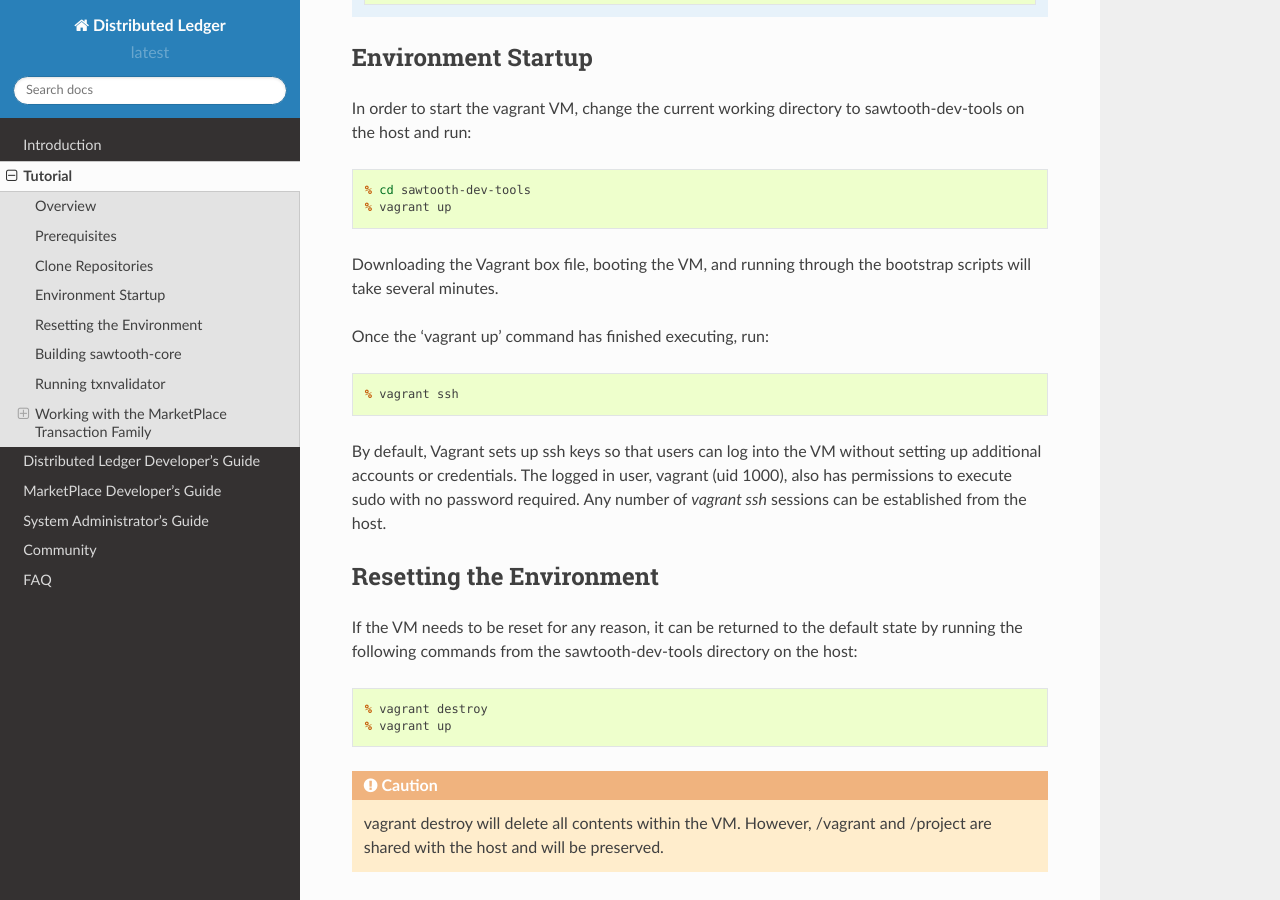
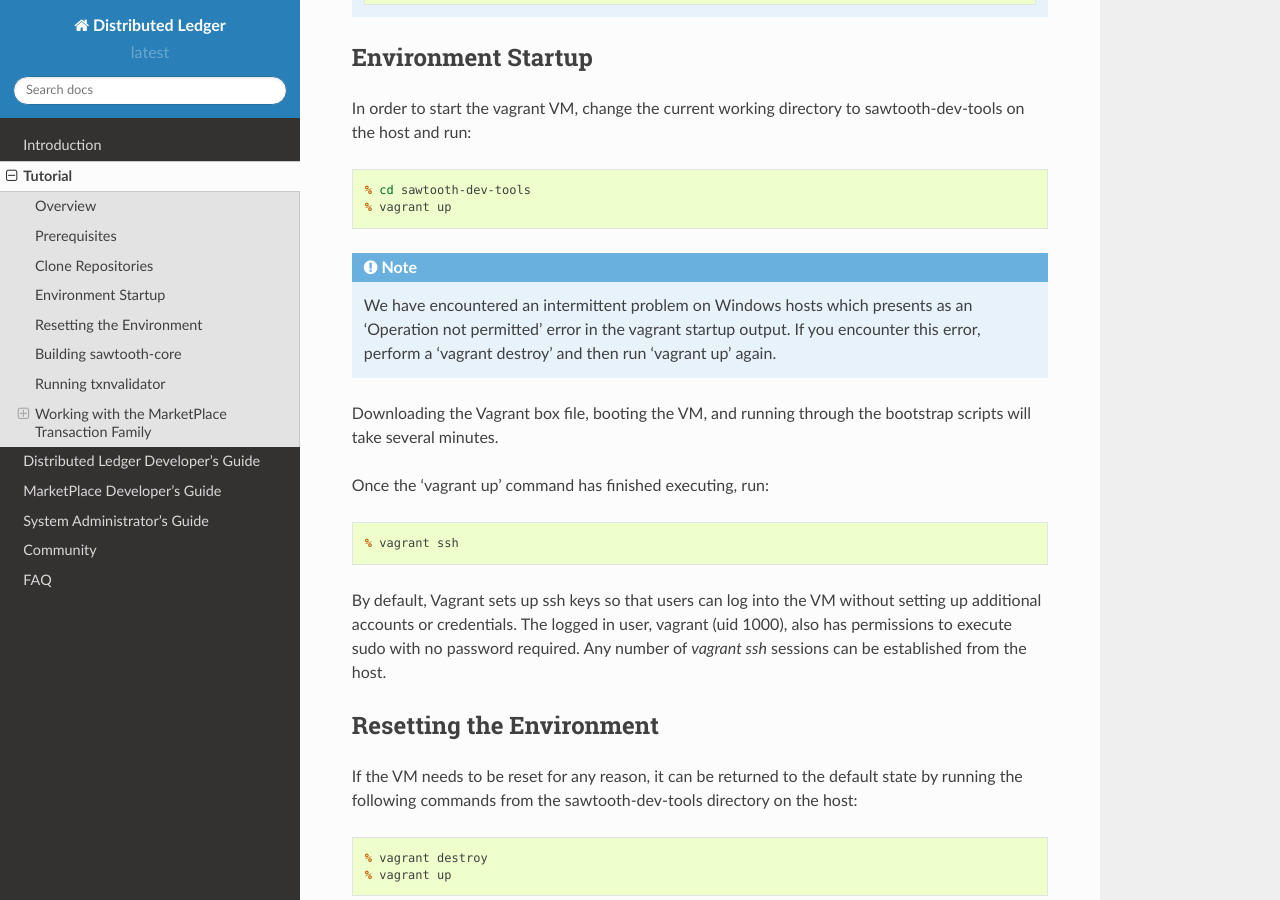
Before and after one commit to hyperledger-archives/sawtooth-core, a Sphinx documentation site: the page built from source/tutorial.rst, in a window 1280 px wide and 900 px high, scrolled down 1423 px. Built offline with Sphinx 7.4.7 and the Read the Docs theme 2.0.0, drawn with Linux system fonts in a browser that asks for light colours; pages that are not in the unit, such as notebooks, are missing from menus.

Commit message:
Added a note about intermittent vagrant up issue on windows

```diff
--- a/source/tutorial.rst
+++ b/source/tutorial.rst
@@ -80,6 +80,13 @@ sawtooth-dev-tools on the host and run:
 
   % cd sawtooth-dev-tools
   % vagrant up
+
+.. note::
+
+   We have encountered an intermittent problem on Windows hosts which
+   presents as an 'Operation not permitted' error in the vagrant startup
+   output. If you encounter this error, perform a 'vagrant destroy' and
+   then run 'vagrant up' again.
 
 Downloading the Vagrant box file, booting the VM, and running through
 the bootstrap scripts will take several minutes.
```
